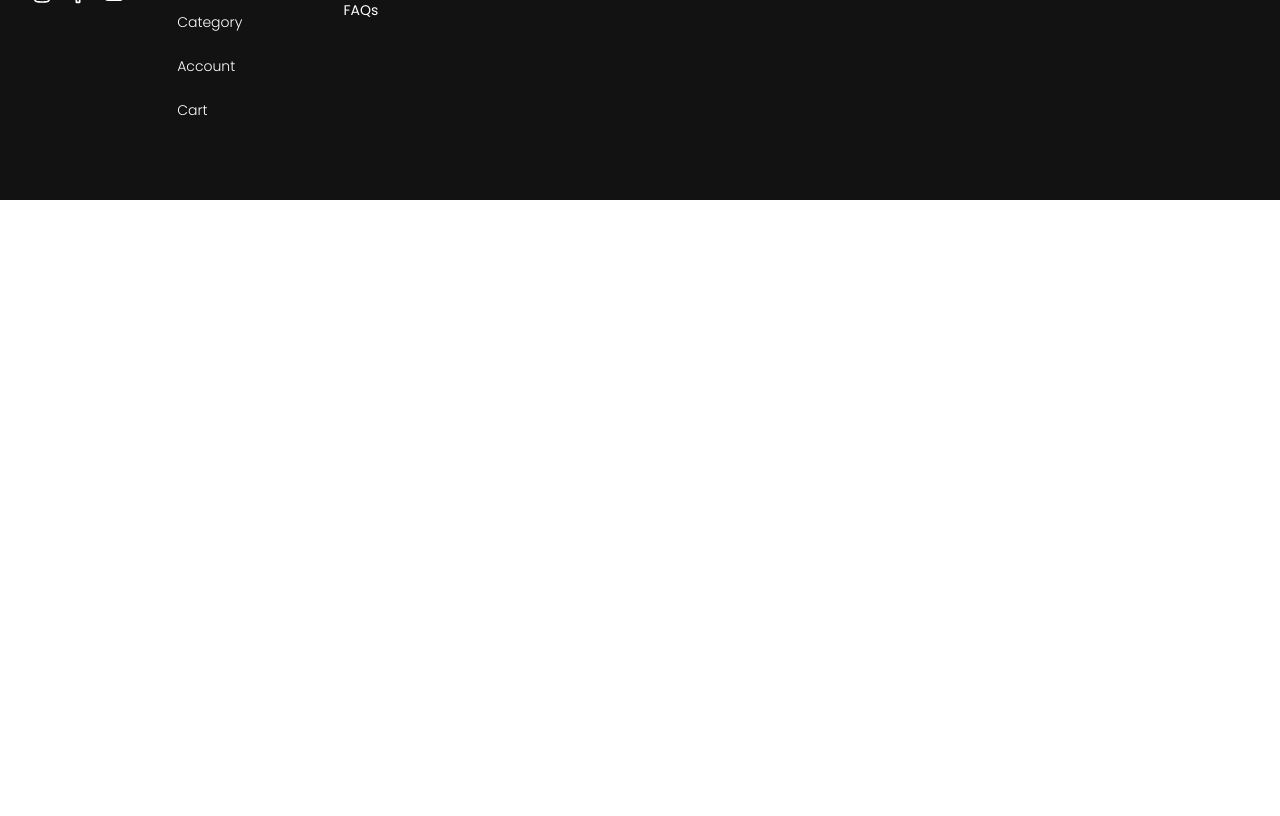
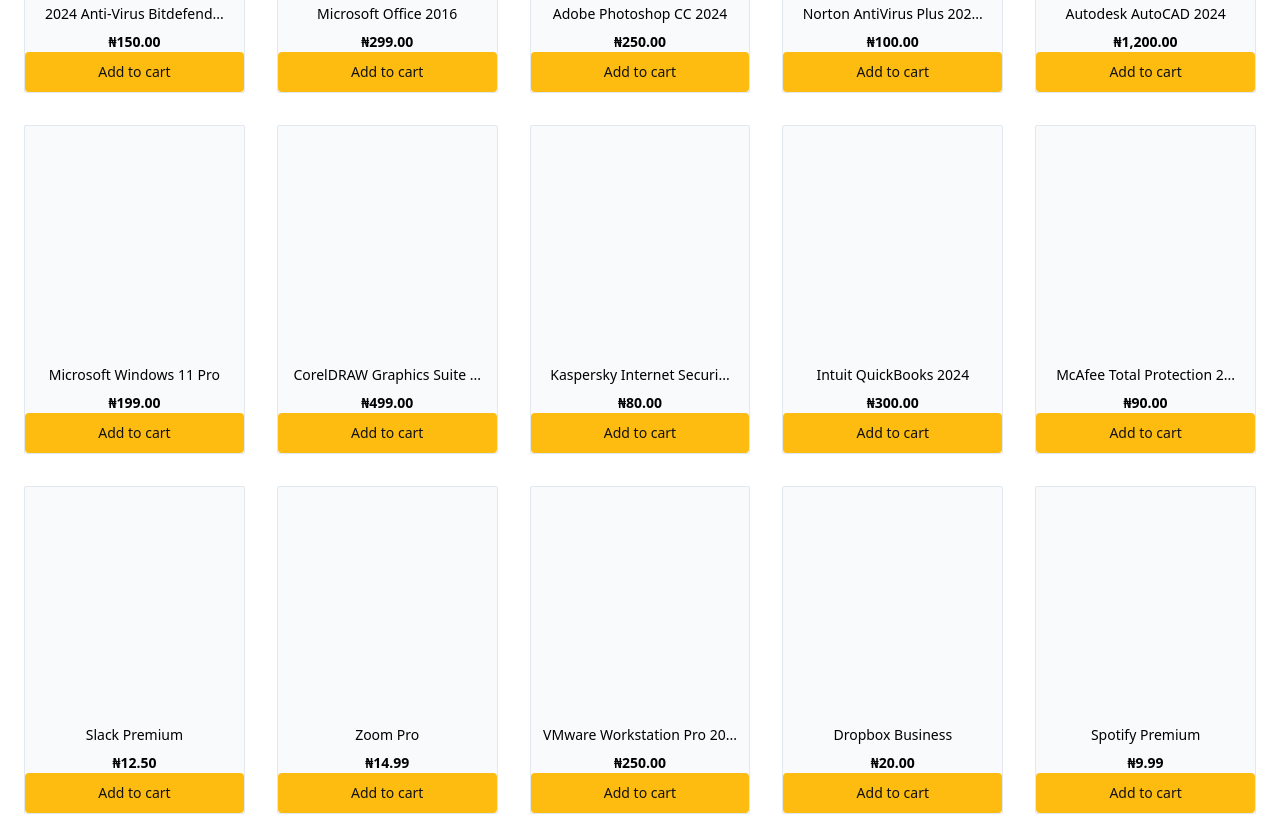
Before and after one commit to Victorvalour/hng11-stage2, a React (Vite) app: page / in a window 1280 px wide. Shown: the part 480-1296 px from the top of the page. Before the commit the page ends 800 px from the top, so only its background shows below. Built offline with nearby package versions, Linux system fonts and the light colour scheme.

Commit message:
started product page

```diff
--- a/package.json
+++ b/package.json
@@ -10,6 +10,9 @@
     "preview": "vite preview"
   },
   "dependencies": {
+    "@emotion/react": "^11.11.4",
+    "@emotion/styled": "^11.11.5",
+    "@mui/material": "^5.16.0",
     "react": "^18.3.1",
     "react-dom": "^18.3.1",
     "react-icons": "^5.2.1",
--- a/src/App.tsx
+++ b/src/App.tsx
@@ -4,6 +4,7 @@ import "./App.css";
 
 import Layout from "./components/Layout";
 import NotFound from "./components/NotFound";
+import ProductDetails from "./components/ProductDetails";
 
 function App() {
   return (
@@ -12,6 +13,7 @@ function App() {
         <Routes>
           <Route path="/" element={<Home />} />
           <Route path="*" element={<NotFound />} />
+          <Route path="/product/:id" element={<ProductDetails />} />
         </Routes>
       </Layout>
     </Router>
--- /dev/null
+++ b/src/components/ProductCard.tsx
@@ -0,0 +1,42 @@
+"use client";
+
+import { Link } from "react-router-dom";
+import { formatprice } from "../utils/formatPrice";
+import { truncateText } from "../utils/truncateText";
+import { Rating } from "@mui/material";
+
+interface ProductCardProps {
+  data: any;
+}
+
+const ProductCard: React.FC<ProductCardProps> = ({ data }) => {
+  /*   const productRating =
+    data.reviews.reduce((acc: number, item: any) => item.rating + acc, 0) /
+    data.reviews.length;
+ */
+  return (
+    <div className="col-span-1 cursor-pointer border-[1.2px] border-slate-200 bg-slate-50 rounded-sm transition hover:scale-105 text-center text-sm">
+      <div>
+        <div></div>
+        <div></div>
+      </div>
+      <Link to={`/product/${data.id}`}>
+        <div onClick={() => {}}>
+          <div className="flex flex-col items-center w-full gap-1">
+            <div className="aspect-square overflow-hidden relative w-full"></div>
+            <div className="mt-4">{truncateText(data.name)}</div>
+            <div>{/* <Rating value={productRating} readOnly /> */}</div>
+
+            <div className="font-semibold">{formatprice(data.price)}</div>
+          </div>
+        </div>
+      </Link>
+
+      <button className="bg-primary2 text-[#121212] text-center w-full h-[40px] rounded">
+        Add to cart
+      </button>
+    </div>
+  );
+};
+
+export default ProductCard;
--- /dev/null
+++ b/src/components/ProductDetails.tsx
@@ -0,0 +1,14 @@
+import { useParams } from "react-router-dom";
+
+const ProductDetails = () => {
+  const { id } = useParams();
+  return (
+    <div>
+      <h1>Product Details</h1>
+      <p>Product ID: {id}</p>
+      {/* Fetch and display more product details based on the ID */}
+    </div>
+  );
+};
+
+export default ProductDetails;
--- a/src/pages/Home.tsx
+++ b/src/pages/Home.tsx
@@ -1,11 +1,57 @@
+/* import { useEffect, useState } from "react"; */
 import Search from "../components/Search";
 import Sort from "../components/Sort";
+/* import getProducts, { IProductParams } from "../services/getProducts"; */
+import { products } from "../utils/products";
+import ProductCard from "../components/ProductCard";
+/* interface HomeProps {
+  searchParams: IProductParams;
+}
+ */
+/* { searchParams }: HomeProps */
+const Home = () => {
+  /*   const [filteredProducts, setFilteredProducts] = useState([]);
+  const [filters, setFilters] = useState<IProductParams>(searchParams); */
 
-const Home = () => {
+  /* useEffect(() => {
+    const fetchFilteredProducts = async () => {
+      const products: any = await getProducts(filters);
+      setFilteredProducts(products);
+    };
+
+    fetchFilteredProducts();
+  }, [filters]); */
+
+  /*   const handleFilterChange = (e: React.ChangeEvent<HTMLInputElement | HTMLSelectElement>) => {
+    const { name, value } = e.target;
+    setFilters(prevFilters => ({
+      ...prevFilters,
+      [name]: value || null,
+    }));
+  }; */
+
+  /*   function shuffleArray(array: any) {
+    for (let i = array.length - 1; i > 0; i--) {
+      const j = Math.floor(Math.random() * (i - 1));
+      [array[i], array[j]] = [array[j], array[i]];
+    }
+    return array;
+  } */
+
+  /* const shuffledProducts = shuffleArray(filteredProducts);
+
+  if (filteredProducts.length === 0) {
+    return <p>Oops! No products found. Click all to clear filters" </p>;
+  } */
   return (
     <div>
       <Search />
       <Sort />
+      <div className="grid grid-cols-2 sm:grid-cols-3 lg:grid-cols-4 xl:grid-cols-5 2xl:grid-cols-6 gap-8">
+        {products.map((product: any) => {
+          return <ProductCard key={product.id} data={product} />;
+        })}
+      </div>
     </div>
   );
 };
--- /dev/null
+++ b/src/services/getProducts.ts
@@ -0,0 +1,51 @@
+import {products} from "../utils/products"
+
+export interface IProductParams{
+    category?: string | null
+    brand?: string | null
+    price?: number | null
+    rating?: number | null
+    tag?: string | null
+    searchTerm?: string | null
+
+
+}
+
+export default async function getProducts(params: IProductParams) {
+    try{
+const {category, brand, price, rating, tag, searchTerm} = params
+let searchString = searchTerm;
+
+if (!searchTerm) {
+    searchString = ''
+}
+let filteredProducts = products;
+
+if (category) {
+    filteredProducts = filteredProducts.filter(product =>
+      product.Categories.includes(category)
+    );
+  }
+
+  if (brand) {
+    filteredProducts = filteredProducts.filter(product => product.brand === brand);
+  }
+
+  if (price) {
+    filteredProducts = filteredProducts.filter(product => parseFloat(product.price) <= price);
+  }
+
+  if (searchTerm) {
+    filteredProducts = filteredProducts.filter(product =>
+      product.name.toLowerCase().includes(searchTerm.toLowerCase()) ||
+      product.description.toLowerCase().includes(searchTerm.toLowerCase())
+    );
+  }
+
+  return filteredProducts;
+
+    } catch (error: any) {
+throw new Error(error)
+
+    }
+}
--- /dev/null
+++ b/src/utils/formatPrice.ts
@@ -0,0 +1,6 @@
+export const formatprice = (amount: number) => {
+    return new Intl.NumberFormat('en-NG', {
+        style: 'currency',
+        currency: 'NGN'
+    }).format(amount)
+}
--- /dev/null
+++ b/src/utils/products.tsx
@@ -0,0 +1,146 @@
+export const products = [
+  {
+    id: "1",
+    name: "2024 Anti-Virus Bitdefender Latest Version",
+    brand: "Bitdefender",
+    description: "An anti-virus software",
+    price: "150.00",
+    oldPrice: "300.00",
+    Categories: ["Software", "Security"],
+  },
+  {
+    id: "2",
+    name: "Microsoft Office 2016",
+    brand: "Microsoft",
+    description:
+      "Microsoft Office 2016 is a powerful software suite from Microsoft, including Word, Excel, PowerPoint, and more.",
+    price: "299.00",
+    oldPrice: "400.00",
+    Categories: ["Software", "Productivity"],
+  },
+  {
+    id: "3",
+    name: "Adobe Photoshop CC 2024",
+    brand: "Adobe",
+    description: "A powerful image editing and graphic design software.",
+    price: "250.00",
+    oldPrice: "350.00",
+    Categories: ["Software", "Design"],
+  },
+  {
+    id: "4",
+    name: "Norton AntiVirus Plus 2024",
+    brand: "Norton",
+    description:
+      "Protect your PC from viruses, malware, spyware, and ransomware.",
+    price: "100.00",
+    oldPrice: "200.00",
+    Categories: ["Software", "Security"],
+  },
+  {
+    id: "5",
+    name: "Autodesk AutoCAD 2024",
+    brand: "Autodesk",
+    description:
+      "Design and shape the world around you with the powerful, connected design tools in Autodesk AutoCAD software.",
+    price: "1200.00",
+    oldPrice: "1500.00",
+    Categories: ["Software", "Design"],
+  },
+  {
+    id: "6",
+    name: "Microsoft Windows 11 Pro",
+    brand: "Microsoft",
+    description:
+      "The latest version of the Microsoft Windows operating system.",
+    price: "199.00",
+    oldPrice: "299.00",
+    Categories: ["Software", "Operating System"],
+  },
+  {
+    id: "7",
+    name: "CorelDRAW Graphics Suite 2024",
+    brand: "Corel",
+    description:
+      "Graphic design software for vector illustration, layout, photo editing, and more.",
+    price: "499.00",
+    oldPrice: "699.00",
+    Categories: ["Software", "Design"],
+  },
+  {
+    id: "8",
+    name: "Kaspersky Internet Security 2024",
+    brand: "Kaspersky",
+    description:
+      "Advanced protection against viruses, malware, and online threats.",
+    price: "80.00",
+    oldPrice: "160.00",
+    Categories: ["Software", "Security"],
+  },
+  {
+    id: "9",
+    name: "Intuit QuickBooks 2024",
+    brand: "Intuit",
+    description: "Accounting software for small businesses.",
+    price: "300.00",
+    oldPrice: "450.00",
+    Categories: ["Software", "Business"],
+  },
+  {
+    id: "10",
+    name: "McAfee Total Protection 2024",
+    brand: "McAfee",
+    description: "Comprehensive protection for your digital life.",
+    price: "90.00",
+    oldPrice: "180.00",
+    Categories: ["Software", "Security"],
+  },
+  {
+    id: "11",
+    name: "Slack Premium",
+    brand: "Slack",
+    description:
+      "A collaboration hub that connects your work with the people you work with.",
+    price: "12.50",
+    oldPrice: "15.00",
+    Categories: ["Software", "Communication"],
+  },
+  {
+    id: "12",
+    name: "Zoom Pro",
+    brand: "Zoom",
+    description:
+      "Video conferencing software with real-time messaging and content sharing.",
+    price: "14.99",
+    oldPrice: "19.99",
+    Categories: ["Software", "Communication"],
+  },
+  {
+    id: "13",
+    name: "VMware Workstation Pro 2024",
+    brand: "VMware",
+    description:
+      "Run multiple operating systems as virtual machines (VMs) on a single Windows or Linux PC.",
+    price: "250.00",
+    oldPrice: "300.00",
+    Categories: ["Software", "Virtualization"],
+  },
+  {
+    id: "14",
+    name: "Dropbox Business",
+    brand: "Dropbox",
+    description: "A secure file sharing and storage solution for your team.",
+    price: "20.00",
+    oldPrice: "25.00",
+    Categories: ["Software", "Storage"],
+  },
+  {
+    id: "15",
+    name: "Spotify Premium",
+    brand: "Spotify",
+    description: "Premium music streaming service.",
+    price: "9.99",
+    oldPrice: "12.99",
+    Categories: ["Software", "Entertainment"],
+  },
+];
--- /dev/null
+++ b/src/utils/truncateText.ts
@@ -0,0 +1,6 @@
+export const truncateText = (str: string) => {
+    if (str.length < 25)
+        return str
+
+    return str.substring(0, 25) + "..."
+}
```
Also changed, not shown: 1 other file (tests, documents, lock files or other folders).
